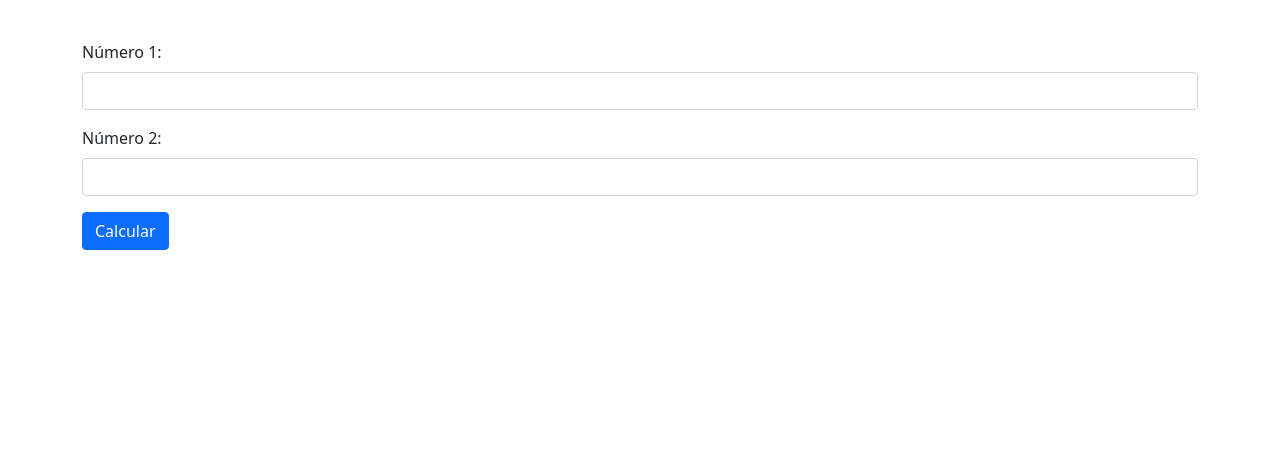
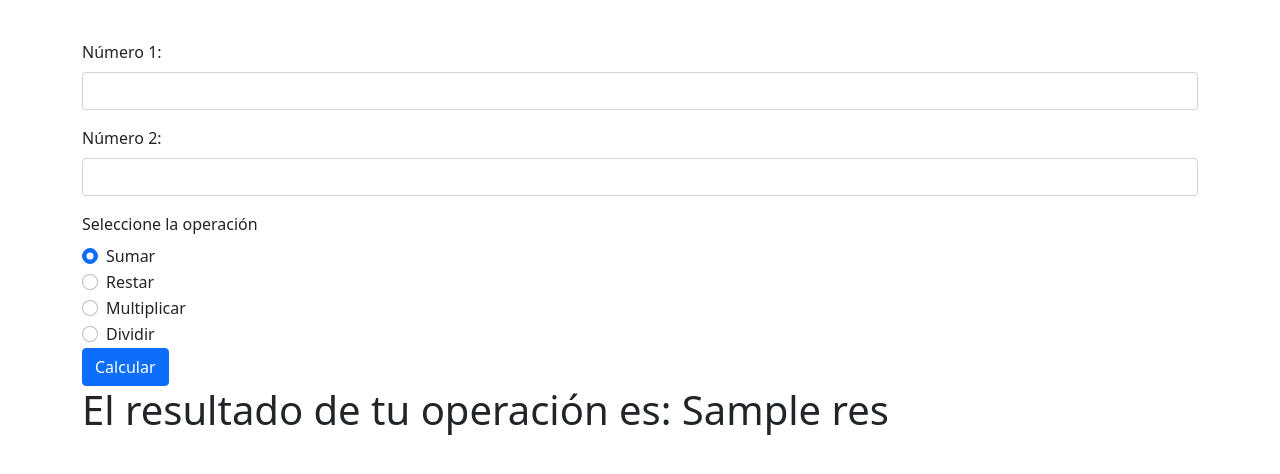
Before and after one commit to IDGS-804-23002217/IntroFlask, a Flask app: template templates/operasBas.html in a window 1280 px wide. Shown: the part 56-530 px from the top of the page. Run offline with Flask 3, Linux system fonts and the light colour scheme; the template is opened without the code that fills it: most values are stand-ins (such as "Sample title", 1, 10 or a date in 2020); some libraries are stand-ins or nearby versions.

Commit message:
distancia

```diff
--- a/app.py
+++ b/app.py
@@ -1,8 +1,12 @@
 
+import math
 from flask import Flask, render_template, request
+import forms
+from flask_wtf.csrf import CSRFProtect
 
 app = Flask(__name__)
 app.secret_key = 'clave secreta'
+csrf=CSRFProtect()
 
 
 @app.route('/')
@@ -65,9 +69,41 @@ def operas():
     </form>
     '''
 
-@app.route("/OperasBas")
+@app.route("/OperasBas,")
+def OperasBas():
+    return render_template("operasBas.html")
+
+
+@app.route("/operasBas", methods=['GET', 'POST'])
 def operasbas():
-    return render_template('operasBas.html')
+        res = None
+        if request.method == 'POST':
+          n1=request.form.get('num1')
+          n2=request.form.get('num2')
+
+          if request.form.get('operacion')=='sumar':
+              res=float(n1)+float(n2)
+          if request.form.get('operacion')=='restar':
+              res=float(n1)-float(n2)
+          if request.form.get('operacion')=='multiplicar':
+              res=float(n1)*float(n2)
+          if request.form.get('operacion')=='dividir':
+              res=float(n1)/float(n2)
+
+        return render_template('operasBas.html', res=res,)
+
+
+@app.route('/distancia', methods=['GET', 'POST'])
+def distancia():
+        res=None
+        if request.method == 'POST':
+            x1=float(request.form.get('x1'))
+            y1=float(request.form.get('y1'))
+            x2=float(request.form.get('x2'))
+            y2=float(request.form.get('y2'))
+            res = math.sqrt((x2-x1)**2+(y2-y1)**2)
+        return render_template('distancia.html',res=res,)
+
 
 @app.route("/resultado", methods=['GET', 'POST'])
 def result1():
@@ -76,6 +112,21 @@ def result1():
     return f"<h1>La suma es: {float(n1)+float(n2)}</h1>"
 
 
+@app.route("/alumnos", methods=['GET', 'POST'])
+def alumnos():
+    mat=0
+    nom=""
+    ape=""
+    email=""
+    alumno_clas=forms.UserForm(request.form)
+    if request.method=='POST' and alumno_clas.validate():
+        mat = alumno_clas.matricula.data
+        nom = alumno_clas.nombre.data
+        ape = alumno_clas.apellido.data
+        email = alumno_clas.correo.data
+    #De esta forma le pasamos los datos a nuestro formulario
+    return render_template("alumnos.html",form=alumno_clas,mat=mat,nom=nom,ape=ape,email=email)
 
 if __name__ == '__main__':
+    csrf.init_app(app)
     app.run(debug=True)
--- a/templates/operasBas.html
+++ b/templates/operasBas.html
@@ -2,7 +2,7 @@
 {% extends "layout.html" %}
 {% block content %}
 
-<form method="post" action="/resultado">
+<form method="post" action="/operasBas">
     <div class="mb-3">
         <label for="num1" class="form-label">Número 1:</label>
         <input type="number" class="form-control" id="num1" name="num1">
@@ -12,7 +12,31 @@
     <input type="number" class="form-control" id="num2" name="num2">
 </div>
 
+<label class="form-label">Seleccione la operación</label>
+
+    <div class="form-check">
+        <input class="form-check-input" type="radio" name="operacion" value="sumar" checked>
+        <label class="form-check-label">Sumar</label>
+    </div>
+
+    <div class="form-check">
+        <input class="form-check-input" type="radio" name="operacion" value="restar">
+        <label class="form-check-label">Restar</label>
+    </div>
+
+    <div class="form-check">
+        <input class="form-check-input" type="radio" name="operacion" value="multiplicar">
+        <label class="form-check-label">Multiplicar</label>
+    </div>
+
+    <div class="form-check">
+        <input class="form-check-input" type="radio" name="operacion" value="dividir">
+        <label class="form-check-label">Dividir</label>
+    </div>
+
     <button type="submit" class="btn btn-primary">Calcular</button>
 </form>
 
+<h1>El resultado de tu operación es: {{res}}</h1>
+
 {% endblock %}
```
Also changed, not shown: requiremets.txt (+13 -0 lines), templates/_macrosDistancia.html (added, +12 -0 lines), templates/distancia.html (added, +19 -0 lines), templates/saludo1.html (+9 -1 lines), 1 other file.
